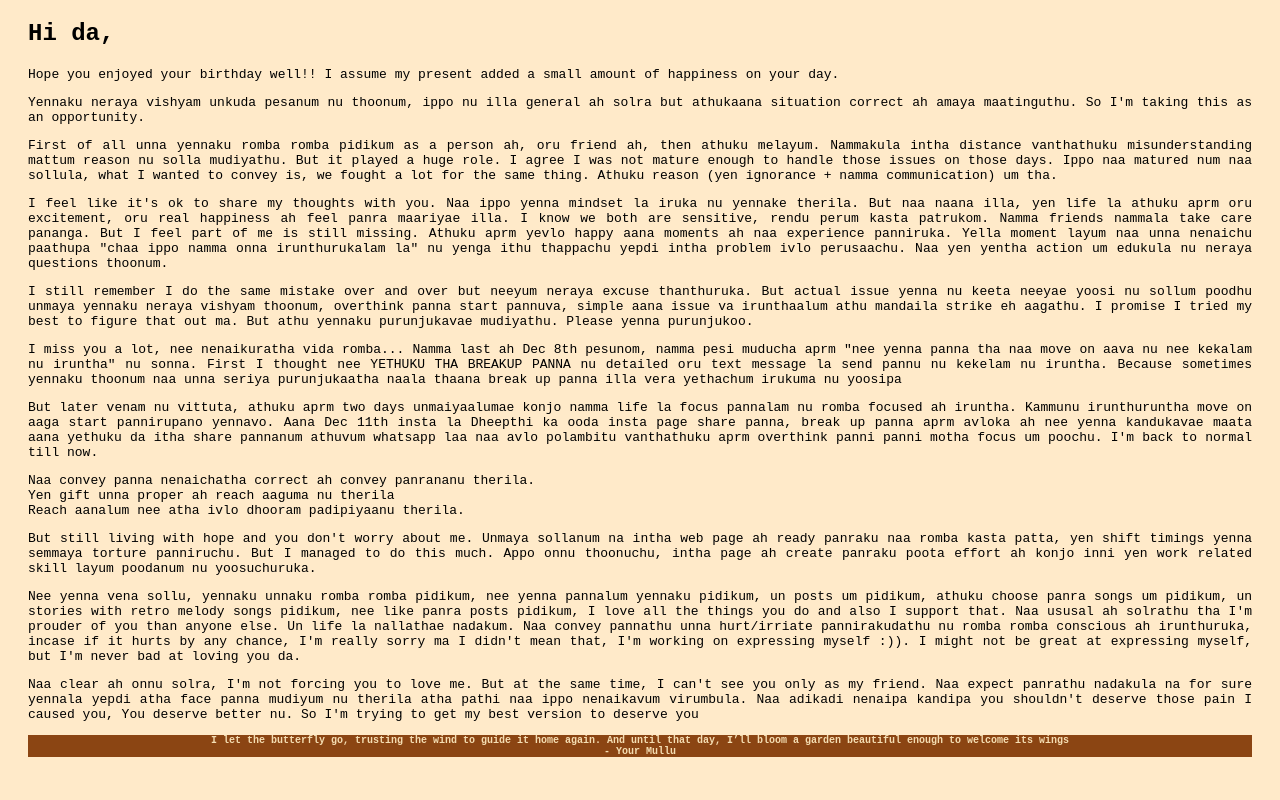
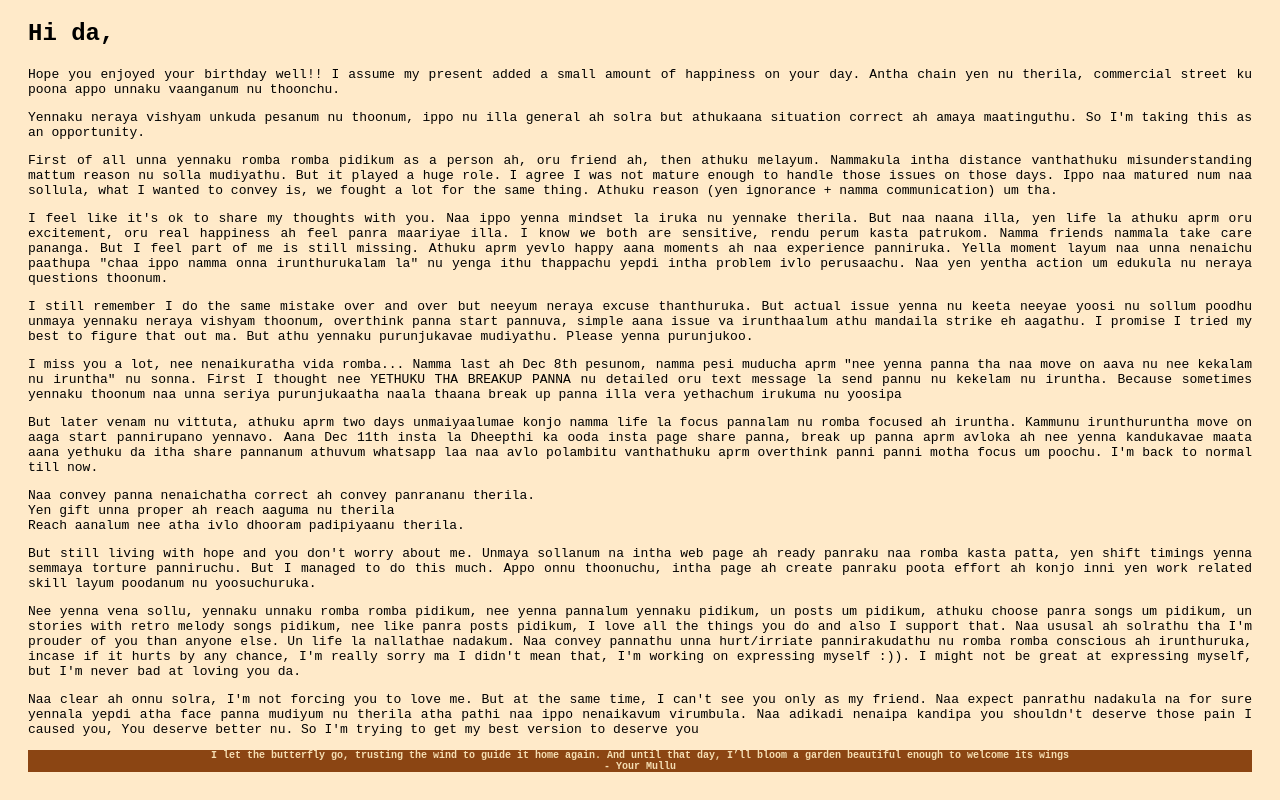
Before and after one commit to Siddhu2710/BDAY, a plain HTML site: page deeptalk.html in a window 1280 px wide. Drawn offline with Linux system fonts and the light colour scheme.

Commit message:
Update deeptalk.html

```diff
--- a/deeptalk.html
+++ b/deeptalk.html
@@ -9,7 +9,7 @@
 <body>
     <div id="content-space">
         <h2>Hi da,</h2>
-        <p>Hope you enjoyed your birthday well!! I assume my present added a small amount of happiness on your day. </p>
+        <p>Hope you enjoyed your birthday well!! I assume my present added a small amount of happiness on your day. Antha chain yen nu therila, commercial street ku poona appo unnaku vaanganum nu thoonchu. </p>
         <p>Yennaku neraya vishyam unkuda pesanum nu thoonum, ippo nu illa general ah solra but athukaana situation correct ah amaya maatinguthu. So I'm taking this as an opportunity. </p>
         <p>First of all unna yennaku romba romba pidikum as a person ah, oru friend ah, then athuku melayum. Nammakula intha distance vanthathuku misunderstanding mattum reason nu solla mudiyathu.
         But it played a huge role. I agree I was not mature enough to handle those issues on those days. Ippo naa matured num naa sollula, what I wanted to convey is, we fought a lot for the same thing. Athuku reason (yen ignorance + namma communication) um tha.</p>
```
